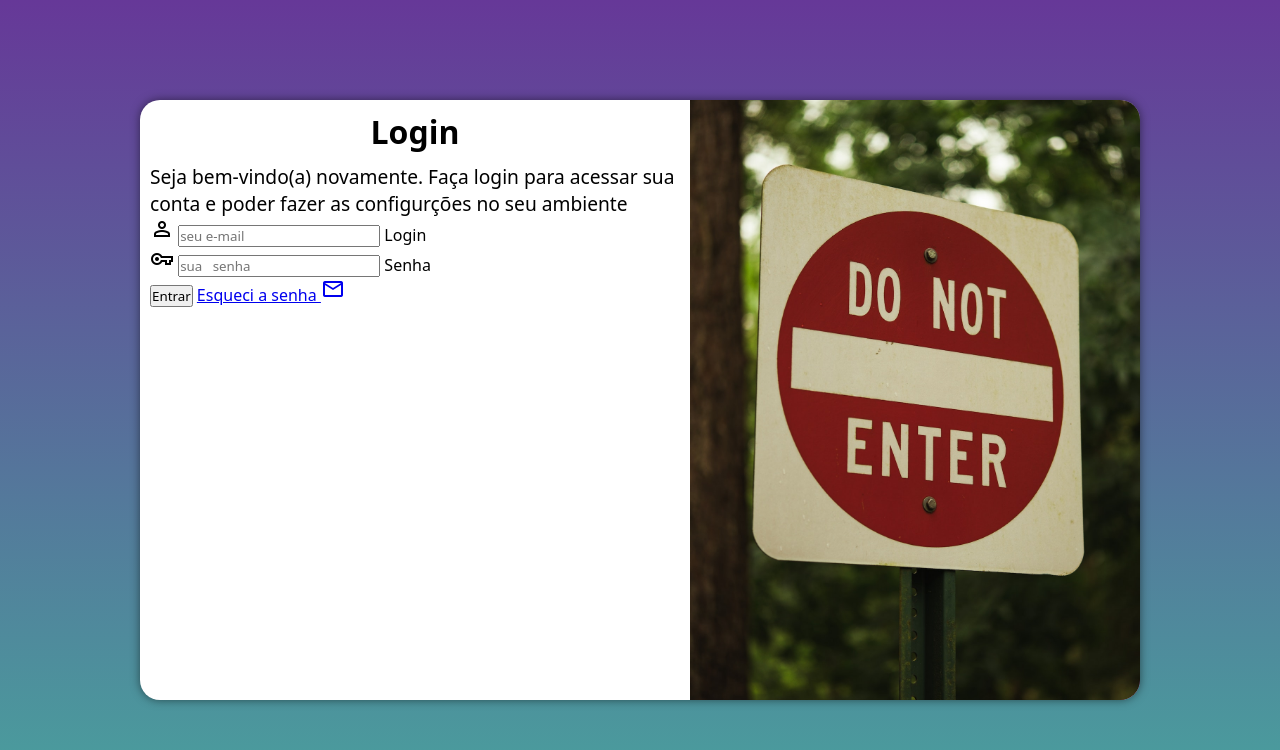
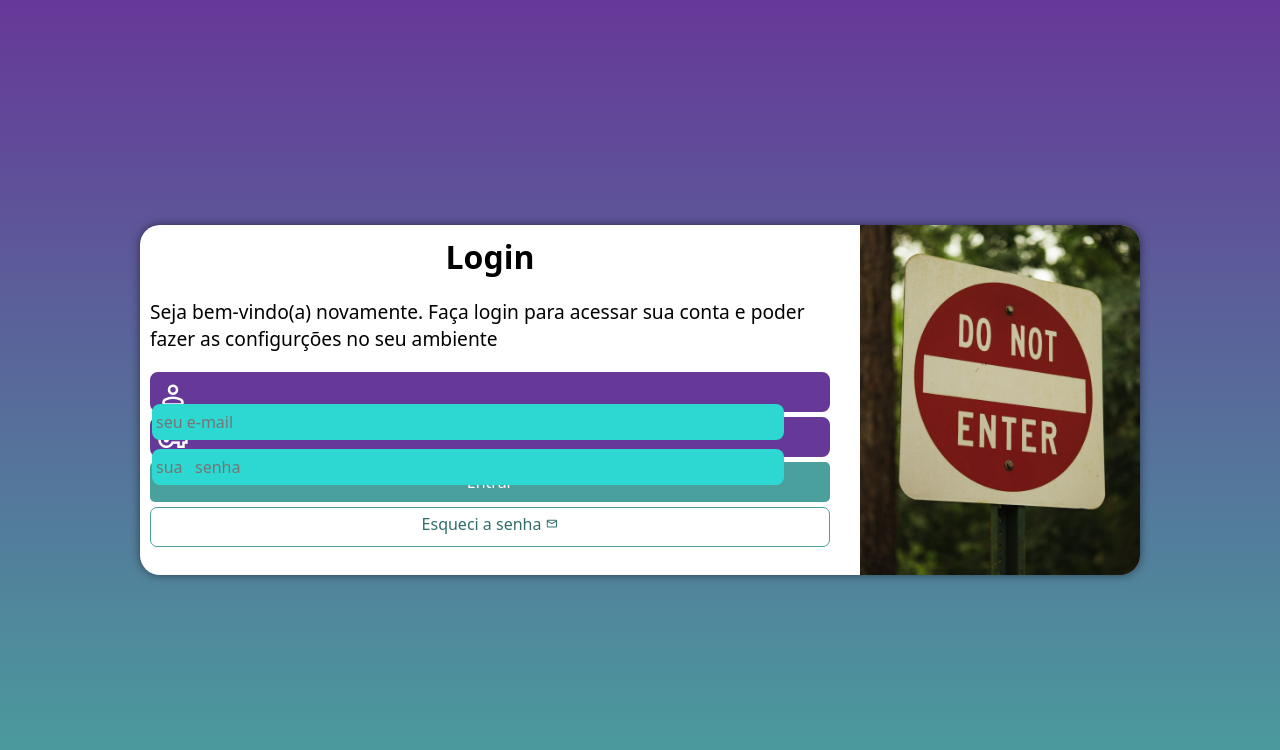
Before and after one commit to ViniciusAugustoNogueiraDias/pag-login, a plain HTML site: page index.html in a window 1280 px wide. Drawn offline with nearby package versions, Linux system fonts and the light colour scheme.

Commit message:
atualização-style

```diff
--- a/estilos/mediaQuery.css
+++ b/estilos/mediaQuery.css
@@ -1,44 +1,53 @@
 @charset "UTF-8";
 
 @media screen and (min-width: 768px) and (max-width: 992px) {
+    /* Config tablet */
     body{
         background-image: linear-gradient(to top, #49a09d, #663898);
     }
 
     section#login{
-        width: 80vw;
+        width: 90vw;
+        height: 280px;
     }
 
     div#img {
         float: left;
-        width: 45%;
+        width: 30%;
         height: 100%;
     }
 
-    div#right{
+    div#form{
         float: right;
-        width: 55%;
+        width: 70%;
+    }
+
+    div#form > p {
+        font-size: 1em;
+        margin: 10px 0px;
     }
 }
 
 @media screen and (min-width:992px) {
+    /* Config desktop */
     body{
         background-image: linear-gradient(to top, #49a09d, #663898);
     }
 
     section#login{
         width: 1000px;
+        height: 350px
     }
 
     div#img{
         float: right;
-        width: 45%;
+        width: 28%;
         height: 100%;
     }
 
     div#form{
         float: left;
-        width: 55%;
+        width: calc(100% - 30%);
     }
 
     div#form > h1 {
@@ -47,5 +56,6 @@
 
     div#form > p {
         font-size: 1.2em;
+        margin: 20px 0px;
      }
 }
--- a/estilos/style.css
+++ b/estilos/style.css
@@ -29,17 +29,16 @@
     position: absolute;
     top: 50%;
     left: 50%;
-    transform: translate(-50%, -50%);
     overflow: hidden;
-
     background-color: #fff;
-    width: 300px;
-    height: 600px;
+    width: 325px;
+    height: 625px;
     border-radius: 20px;
     box-shadow: 0px 0px 10px rgba(0, 0, 0, 0.500);
 
     transition: width 0.5s, heigth 0.5s;
     transition-timing-function: ease;
+    transform: translate(-50%, -50%);
  }
 
 div#img{
@@ -64,3 +63,80 @@ div#form > h1 {
  div#form > p {
     font-size: 0.8em;
  }
+
+ div.campo{
+    background-color: #663898;
+    border: 2px solid #663898;
+    width: 100%;
+    height: 40px;
+    display: block;
+    border-radius: 8px;
+    margin: 5px 0px;
+ }
+
+ form label {
+    display: none;
+ }
+
+ div.campo > span {
+    color: #fff;
+    font-size: 2em;
+    width: 40px;
+    padding: 5px;
+ }
+
+ div.campo > input {
+    background-color: #2dd8d2;
+    font-size: 1em;
+    width: calc(100% - 44px);
+    height: 100%;
+    border: none;
+    border-radius: 8px;
+    padding: 4px;
+
+    transform: translateY(-12px);
+ }
+
+ div.campo > input:focus{
+    background-color: #fff;
+    border: none;
+ }
+
+ form > input[type=submit]{
+    display: block;
+    font-size: 1em;
+    width: 100%;
+    height: 40px;
+    background-color: #49a09d;
+    color: #fff;
+    border: none;
+    border-radius: 5px;
+    cursor: pointer;
+ }
+
+ form > input[type=submit]:hover {
+    background-color: #28c7c2;
+ }
+
+ form > a.botao{
+    display: block;
+    text-align: center;
+    font-size: 1em;
+    width: 100%;
+    height: 40px;
+    padding-top: 5px;
+    margin-top: 5px;
+    background-color: #fff;
+    color: #326d6b;
+    border: 1px solid #49a09d ;
+    border-radius: 7px;
+    text-decoration: none;
+ }
+
+ form > a.botao:hover{
+    background-color: #68d1ce;
+ }
+
+ form > a.botao > i {
+    font-size: 0.8em;
+ }
--- a/index.html
+++ b/index.html
@@ -36,7 +36,7 @@
                                 <label for="isenha">Senha</label>
                             </div>
                             <input type="submit" value="Entrar">
-                            <a href="esqueci.html">
+                            <a class="botao" href="esqueci.html">
                                 Esqueci a senha <i class="material-symbols-outlined">mail</i>
                             </a>
                     </form>
```
